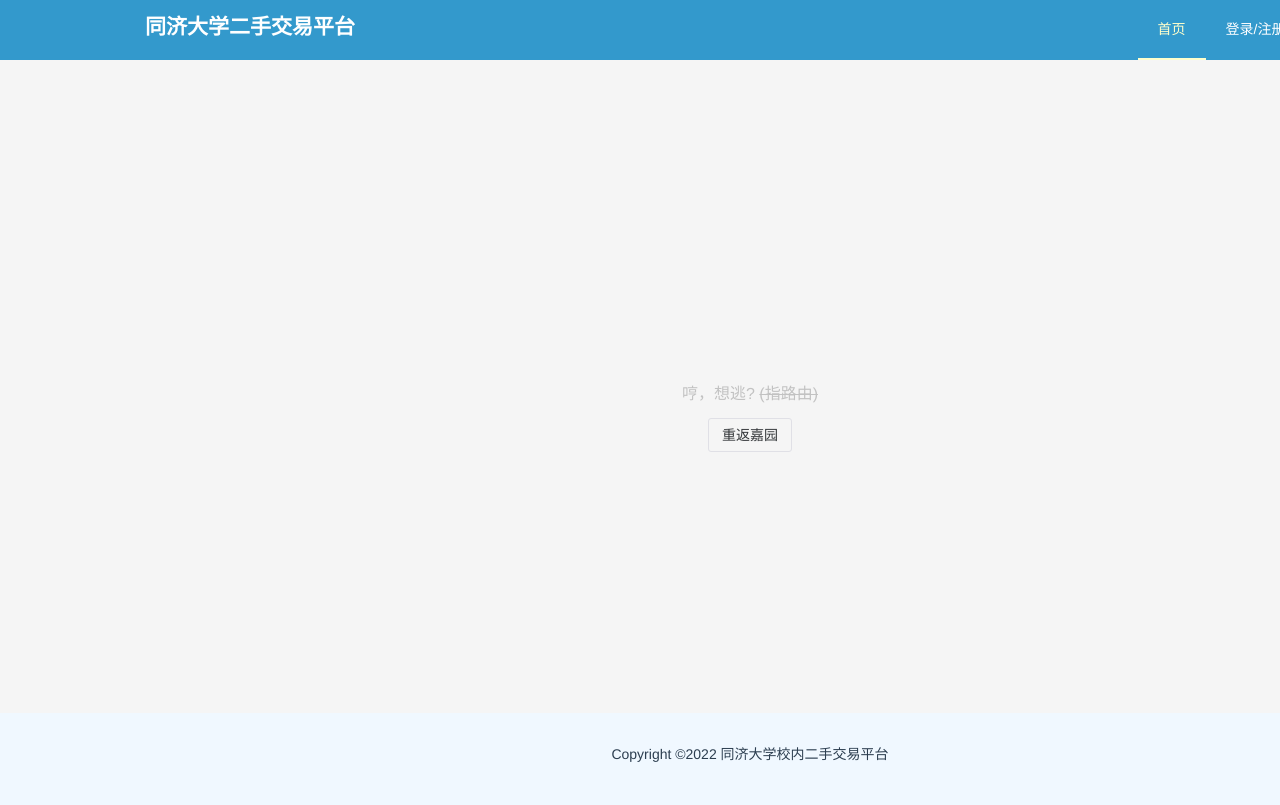
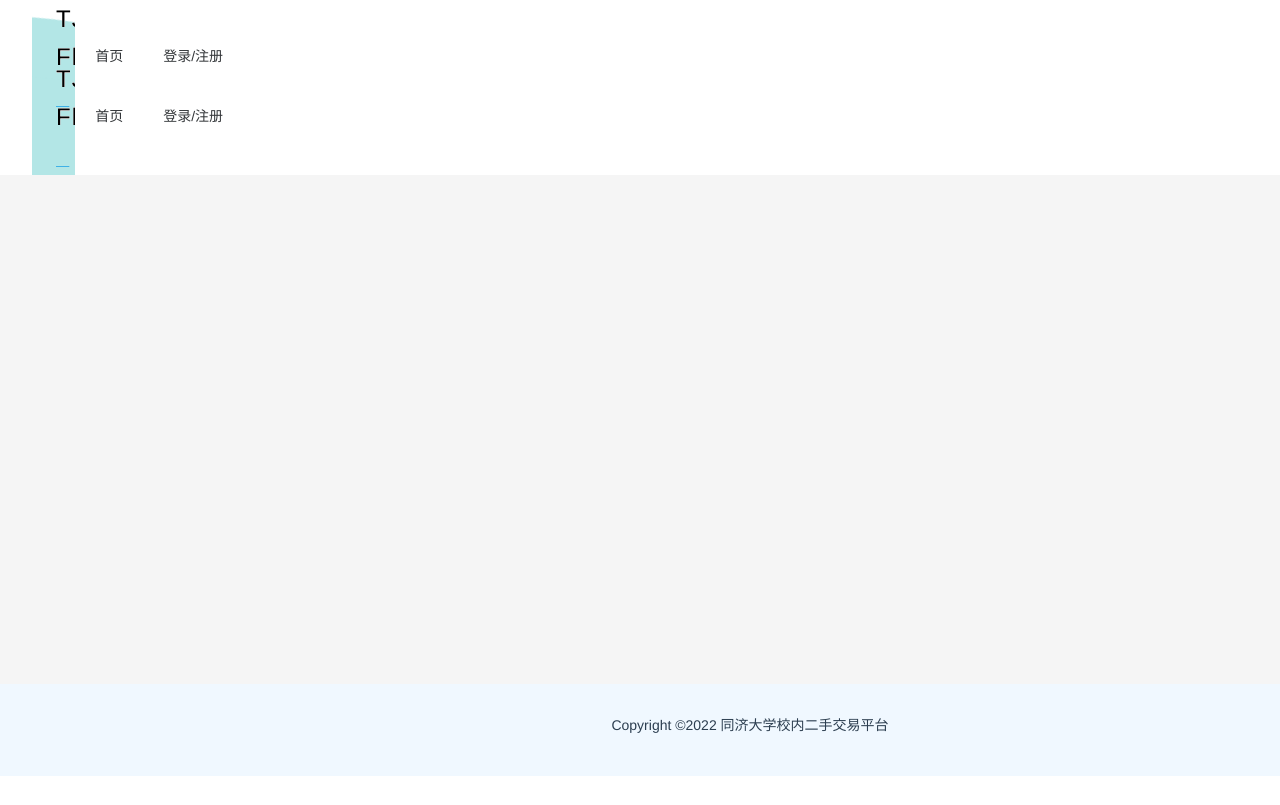
Before and after one commit to 3fuyang/flea-market, a Vue app: page /topnav in a window 1280 px wide. Before the commit this address led to /404. Shown: the top 805 px of the page. Built offline with nearby package versions, Linux system fonts and the light colour scheme; some icons are missing; what @luxdamore/vue-css-doodle would draw is missing.

Commit message:
初步编写新顶栏

```diff
--- a/package.json
+++ b/package.json
@@ -26,6 +26,7 @@
     "@vitejs/plugin-vue": "^2.3.1",
     "@vue/tsconfig": "^0.1.3",
     "naive-ui": "^2.28.0",
+    "sass": "^1.51.0",
     "typescript": "^4.6.4",
     "vite": "^2.9.7",
     "vue-tsc": "^0.34.11"
--- a/src/App.vue
+++ b/src/App.vue
@@ -1,5 +1,5 @@
 <script setup lang="ts">
-import TopNav from './components/TopNav.vue'
+import TopBar from './components/NewTopBar.vue'
 import { NNotificationProvider } from 'naive-ui'
 </script>
 
@@ -11,7 +11,7 @@
       <el-header
         v-if="$route.path != '/login'"
         style="padding: 0;">
-        <top-nav />
+        <top-bar />
       </el-header>
       <el-main class="main">
         <n-notification-provider>
--- /dev/null
+++ b/src/components/NewTopBar.vue
@@ -0,0 +1,380 @@
+<script lang="ts" setup>
+import { NButton, NMenu, type MenuOption } from 'naive-ui'
+import { ref, computed, h } from 'vue'
+import { useUserStore } from '@/stores/user'
+import { storeToRefs } from 'pinia'
+import { RouterLink } from 'vue-router'
+import { ElMessage, ElMessageBox } from "element-plus"
+import { useRouter } from "vue-router"
+import { memberRoutes, adminRoutes, loginRoutes, endRoutes } from "@/router"
+
+const userStore = useUserStore()
+const { identity } = storeToRefs(userStore)
+const activeKey = ref<string | null>(null)
+
+// 当前选项
+const currOptions = computed(() => {
+  switch (identity.value) {
+    case 'visitor':
+      return visitorOptions
+    case 'member':
+      return memberOptions
+    case 'admin':
+      return adminOptions
+  }
+})
+
+// 游客选项
+const visitorOptions: MenuOption[] = [
+  {
+    label: () =>
+      h(
+        RouterLink,
+        {
+          to: {
+            name: 'home'
+          }
+        },
+        { default: () => '首页' }
+      ),
+    key: 'go-back-home'
+  },
+  {
+    label: () =>
+      h(
+        RouterLink,
+        {
+          to: {
+            name: 'login'
+          }
+        },
+        { default: () => '登录/注册' }
+      ),
+    key: 'go-login'
+  },
+]
+
+// 会员选项
+const memberOptions: MenuOption[] = [
+  {
+    label: () =>
+      h(
+        RouterLink,
+        {
+          to: {
+            name: 'home'
+          }
+        },
+        { default: () => '首页' }
+      ),
+    key: 'go-back-home'
+  },
+  {
+    label: '个人中心',
+    key: 'info-center',
+    children: [
+      {
+        label: () =>
+          h(
+            RouterLink,
+            {
+              to: {
+                name: 'info'
+              }
+            },
+            { default: () => '个人中心' }
+          )
+      },
+      {
+        label: () =>
+          h(
+            RouterLink,
+            {
+              to: {
+                name: 'security'
+              }
+            },
+            { default: () => '安全中心' }
+          )
+      },
+    ]
+  },
+  {
+    label: '浏览管理',
+    key: 'browse-management',
+    children: [
+      {
+        label: () =>
+          h(
+            RouterLink,
+            {
+              to: {
+                name: 'shoppingcart'
+              }
+            },
+            { default: () => '购物车' }
+          )
+      },
+      {
+        label: () =>
+          h(
+            RouterLink,
+            {
+              to: {
+                name: 'favorite'
+              }
+            },
+            { default: () => '收藏夹' }
+          )
+      },
+      {
+        label: () =>
+          h(
+            RouterLink,
+            {
+              to: {
+                name: 'history'
+              }
+            },
+            { default: () => '浏览记录' }
+          )
+      },
+    ]
+  },
+  {
+    label: '我的交易',
+    key: 'my-bussiness',
+    children: [
+      {
+        label: () =>
+          h(
+            RouterLink,
+            {
+              to: {
+                name: 'order'
+              }
+            },
+            { default: () => '订单管理' }
+          )
+      },
+      {
+        label: () =>
+          h(
+            RouterLink,
+            {
+              to: {
+                name: 'goods'
+              }
+            },
+            { default: () => '商品管理' }
+          )
+      },
+      {
+        label: () =>
+          h(
+            RouterLink,
+            {
+              to: {
+                name: 'trade'
+              }
+            },
+            { default: () => '卖出闲置' }
+          )
+      },
+      {
+        label: () =>
+          h(
+            RouterLink,
+            {
+              to: {
+                name: 'chat'
+              }
+            },
+            { default: () => '我的聊天' }
+          )
+      },
+    ]
+  },
+  {
+    label: () =>
+      h(
+        NButton,
+        {
+          text: true,
+          onClick: logOut,
+        },
+        { default: () => '注销' }
+      )
+  },
+]
+
+// 管理员选项
+const adminOptions: MenuOption[] = [
+  {
+    label: () =>
+      h(
+        RouterLink,
+        {
+          to: {
+            name: 'home'
+          }
+        },
+        { default: () => '首页' }
+      ),
+    key: 'go-back-home'
+  },
+  {
+    label: () =>
+      h(
+        RouterLink,
+        {
+          to: {
+            name: 'report'
+          }
+        },
+        { default: () => '处理举报' }
+      ),
+    key: 'go-report'
+  },
+  {
+    label: () =>
+      h(
+        NButton,
+        {
+          text: true,
+          onClick: logOut,
+        },
+        { default: () => '注销' }
+      )
+  },
+]
+
+const router = useRouter()
+
+// 登出
+function logOut () {
+  //对话框询问
+  ElMessageBox.confirm(
+    '您的账号将注销登录,是否继续操作?',
+    '确认',
+    {
+      confirmButtonText:'继续',
+      cancelButtonText:'取消',
+      type:'warning'
+    }
+  ).then(() => {
+    //用store的actions设置登录状态为false
+    const preIdentity = identity.value
+    userStore.logOut()
+    // 移除权限路由
+    switch (preIdentity) {
+      case 'member':
+        memberRoutes.forEach((route) => {
+          router.removeRoute(route.name)
+        })
+        break
+      case 'admin':
+        adminRoutes.forEach((route) => {
+          router.removeRoute(route.name)
+        })
+        break
+      default:
+        break
+    }
+    // 添加登录路由
+    loginRoutes.forEach((route) => {
+      router.addRoute(route)
+    })
+    // 将endRoutes移至尾部
+    endRoutes.forEach((route) => {
+      router.addRoute(route)
+    })
+    router.push('/home')
+    ElMessage({
+      type:'success',
+      message:'注销成功!'
+    })
+  }).catch(() => {
+    ElMessage({
+      type:'info',
+      message:'取消注销'
+    })
+  })
+}
+</script>
+
+<template>
+  <div class="top-wrapper">
+    <h1 class="wave-wrapper">
+      TJ Flea <span class="dash">_</span>
+    </h1>
+    <div class="gap"/>
+    <n-menu
+      class="menu"
+      v-model:value="activeKey"
+      mode="horizontal"
+      :options="currOptions">
+
+    </n-menu>
+  </div>
+</template>
+
+<style scoped lang="scss">
+.top-wrapper {
+  font-size: 1rem;
+  display: flex;
+  box-sizing: border-box;
+  width: 100%;
+  background-color: #fff;
+  align-items: center;
+  padding-left: 2em;
+}
+.wave-wrapper {
+  margin: 0;
+  letter-spacing: .05em;
+  justify-self: flex-start;
+  font-weight: normal;
+  position: relative;
+  color: #000;
+  overflow: hidden;
+  padding: 0 .8em 0 1em;
+  &::before, &::after {
+    content: "";
+    position: absolute;
+    top: 33em;
+    left: 50%;
+    width: 62.5em;
+    height: 62.5em;
+    border-radius: 45% 48% 43% 47%;
+    transform: translate(-50%, -50%);
+    background: hsl(180, 50%, 80%);
+    animation: rotate 10s infinite linear;
+    z-index: 1;
+    mix-blend-mode: darken;
+  }
+  &::after {
+    border-radius: 43% 47% 44% 48%;
+    animation: rotate 10s infinite .5s linear;
+  }
+}
+.dash {
+  font-weight: bold;
+  color: hsl(200, 80%, 55%);
+}
+.gap {
+  flex: 4;
+}
+.menu {
+  flex-grow: 1;
+  flex-shrink: 0;
+}
+
+@keyframes rotate {
+  0% {
+    transform: translate(-50%, -50%) rotate(0);
+  }
+  100% {
+    transform: translate(-50%, -50%) rotate(360deg);
+  }
+}
+</style>
--- a/src/router/index.ts
+++ b/src/router/index.ts
@@ -42,6 +42,10 @@
 		name: 'details',
 		path: '/details',
 		component: Details
+	},
+	{
+		path: '/topnav',
+		component: () => import('@/components/NewTopBar.vue')
 	}
 ]
 
```
Also changed, not shown: 1 other file (tests, documents, lock files or other folders).
